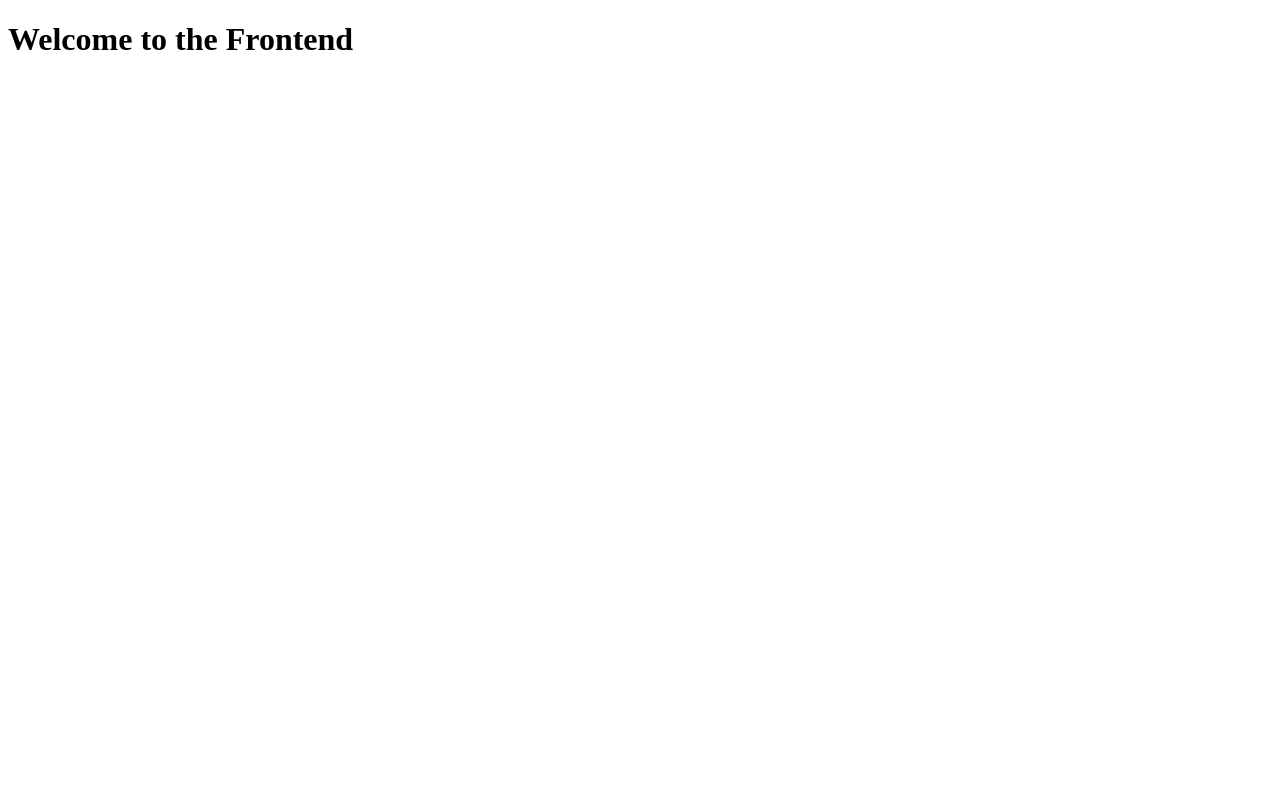
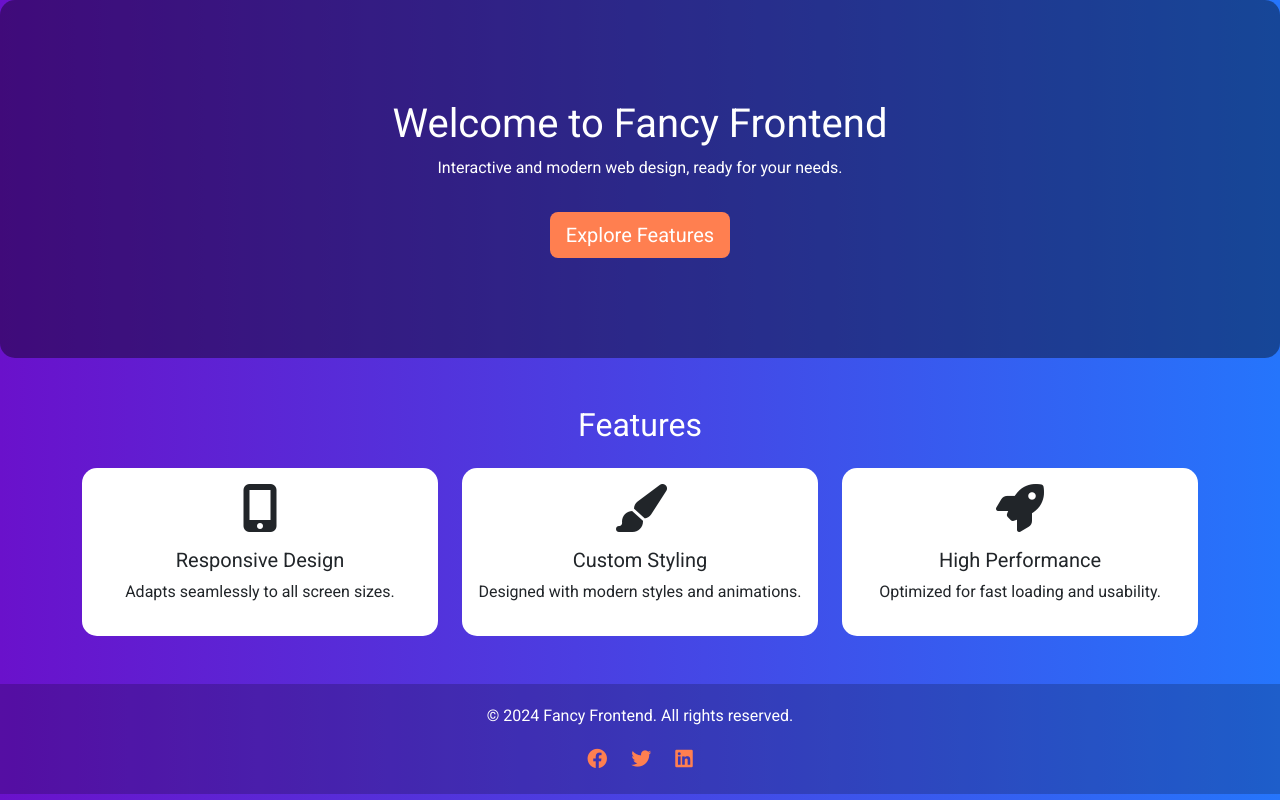
Before and after one commit to Vsethi44/CI-CD-with-Docker-Ec2, a plain HTML site: page frontend/index.html in a window 1280 px wide. Drawn offline with nearby package versions, Linux system fonts and the light colour scheme.

Commit message:
updated index.html

```diff
--- a/frontend/index.html
+++ b/frontend/index.html
@@ -1,9 +1,99 @@
 <!DOCTYPE html>
-<html>
+<html lang="en">
 <head>
-    <title>Frontend</title>
+  <meta charset="UTF-8">
+  <meta name="viewport" content="width=device-width, initial-scale=1.0">
+  <title>Fancy Frontend</title>
+  <!-- Google Fonts -->
+  <link href="https://fonts.googleapis.com/css2?family=Roboto:wght@400;700&display=swap" rel="stylesheet">
+  <!-- Bootstrap CSS -->
+  <link href="https://cdn.jsdelivr.net/npm/bootstrap@5.3.0-alpha3/dist/css/bootstrap.min.css" rel="stylesheet">
+  <!-- Font Awesome -->
+  <link href="https://cdnjs.cloudflare.com/ajax/libs/font-awesome/6.0.0/css/all.min.css" rel="stylesheet">
+  <style>
+    body {
+      font-family: 'Roboto', sans-serif;
+      background: linear-gradient(to right, #6a11cb, #2575fc);
+      color: #fff;
+    }
+    .hero {
+      text-align: center;
+      padding: 100px 20px;
+      background: rgba(0, 0, 0, 0.4);
+      border-radius: 15px;
+    }
+    .btn-custom {
+      background-color: #ff7f50;
+      color: #fff;
+      border: none;
+    }
+    .btn-custom:hover {
+      background-color: #ff6347;
+    }
+    .card {
+      border: none;
+      border-radius: 15px;
+    }
+    .footer {
+      text-align: center;
+      padding: 20px;
+      background: rgba(0, 0, 0, 0.2);
+    }
+    .icon {
+      color: #ff7f50;
+      margin: 0 10px;
+      font-size: 20px;
+    }
+  </style>
 </head>
 <body>
-    <h1>Welcome to the Frontend</h1>
+
+  <!-- Hero Section -->
+  <section class="hero">
+    <h1>Welcome to Fancy Frontend</h1>
+    <p>Interactive and modern web design, ready for your needs.</p>
+    <a href="#features" class="btn btn-custom btn-lg mt-3">Explore Features</a>
+  </section>
+
+  <!-- Features Section -->
+  <section id="features" class="container mt-5">
+    <h2 class="text-center mb-4">Features</h2>
+    <div class="row">
+      <div class="col-md-4">
+        <div class="card text-center p-3">
+          <i class="fa fa-mobile-alt fa-3x mb-3"></i>
+          <h5>Responsive Design</h5>
+          <p>Adapts seamlessly to all screen sizes.</p>
+        </div>
+      </div>
+      <div class="col-md-4">
+        <div class="card text-center p-3">
+          <i class="fa fa-paint-brush fa-3x mb-3"></i>
+          <h5>Custom Styling</h5>
+          <p>Designed with modern styles and animations.</p>
+        </div>
+      </div>
+      <div class="col-md-4">
+        <div class="card text-center p-3">
+          <i class="fa fa-rocket fa-3x mb-3"></i>
+          <h5>High Performance</h5>
+          <p>Optimized for fast loading and usability.</p>
+        </div>
+      </div>
+    </div>
+  </section>
+
+  <!-- Footer -->
+  <footer class="footer mt-5">
+    <p>© 2024 Fancy Frontend. All rights reserved.</p>
+    <div>
+      <a href="#" class="icon"><i class="fab fa-facebook"></i></a>
+      <a href="#" class="icon"><i class="fab fa-twitter"></i></a>
+      <a href="#" class="icon"><i class="fab fa-linkedin"></i></a>
+    </div>
+  </footer>
+
+  <!-- Bootstrap JS -->
+  <script src="https://cdn.jsdelivr.net/npm/bootstrap@5.3.0-alpha3/dist/js/bootstrap.bundle.min.js"></script>
 </body>
 </html>
```
